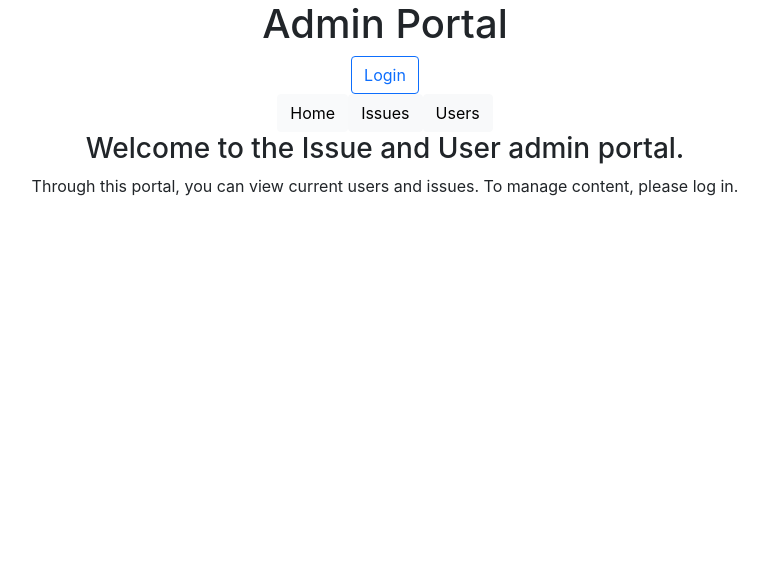
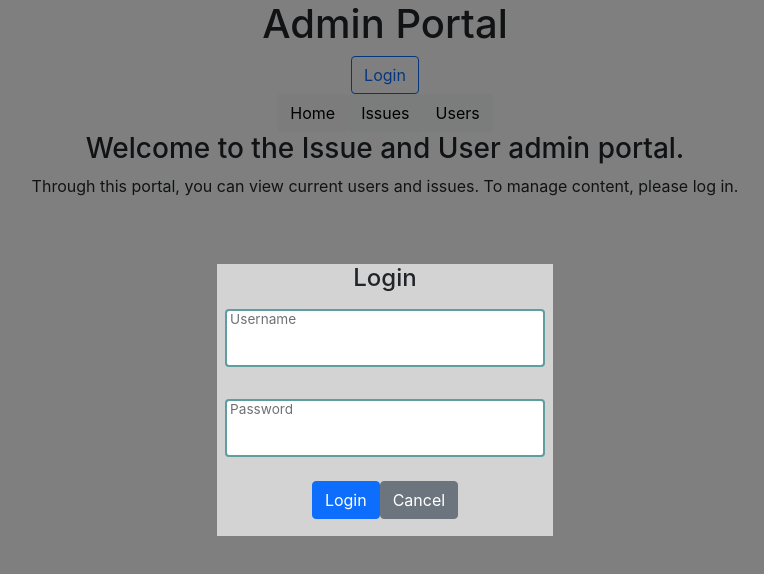
Before and after one commit to blondfro/issue-tracker, a React (Create React App) app: page / in a window 1280 px wide. Shown: the top 574 px of the page, without its empty margins (255-1019 px from the left). Built offline with nearby package versions, Linux system fonts and the light colour scheme.

Commit message:
updated the login feature to now check to see if the username and password entered are correct.

```diff
--- a/src/App.js
+++ b/src/App.js
@@ -8,18 +8,54 @@ import Users from "./components/users/Users";
 import {Route, Routes} from "react-router-dom";
 import Home from "./components/Home/Home";
 import Navbar from "./components/navbar/Navbar";
+import Login from "./components/login/Login";
+import {getAllUsers} from "./api/usersApi";
 
 function App() {
     const [ loginStatus, setLoginStatus ] = useState(false);
+    const [ showLogin, setShowLogin ] = useState(true)
+    const [ loggedInUser, setLoggedInUser ] = useState({
+        name: "",
+        role: "",
+    })
 
     const toggleLogin = () => {
-        setLoginStatus(!loginStatus);
+        if (loginStatus) {
+            setLoginStatus(false);
+            console.log("user logged out")
+        } else {
+           setShowLogin(true);
+        }
+
+    }
+
+    const handleLogin = async (user) => {
+        const users = await getAllUsers();
+
+        if (users.find(item =>
+            (item.user_name.toLowerCase() === user.name.toLowerCase() &&
+            item.password.toLowerCase() === user.password.toLowerCase())
+        )) {
+            console.log("user logged in");
+            setShowLogin(false);
+            setLoginStatus(true);
+        } else {
+            console.log("user not logged in");
+            setLoginStatus(false);
+        }
+
+    }
+
+    const handleCancel = () => {
+        setShowLogin(false);
+        setLoginStatus(false);
     }
 
   return (
     <div className="App">
         <Header loginStatus={loginStatus} handleClick={toggleLogin}/>
         <Navbar />
+        <Login showLogin={showLogin} handleLogin={handleLogin} cancel={handleCancel}/>
         <Routes>
             <Route path="/" exact element={<Home loginStatus={loginStatus}/>} />
             <Route path="/issues" element={<Issues loginStatus={loginStatus}/>}/>
--- a/src/api/usersApi.js
+++ b/src/api/usersApi.js
@@ -37,6 +37,8 @@ export const saveNewUser = (user) => {
     const newUser = {
         ...tempUser,
         user_name: userName,
+        role: "user",
+        password: "1234",
         email: `${userName}${EMAIL_ADDR.EMAIL}`,
         avatar: `${AVATAR_URL.START}${user.user_name}${AVATAR_URL.END}`,
         createdAt: Date.now(),
--- /dev/null
+++ b/src/components/login/Login.js
@@ -0,0 +1,93 @@
+import React, {useState} from 'react';
+
+import TextInputField from "../common/TextInputField";
+import Button from "../common/Button";
+
+import "./loginStyles.css";
+
+const Login = ({ showLogin, handleLogin, cancel }) => {
+    const [ user, setUser ] = useState({
+        name: "",
+        password: ""
+    });
+
+    const handleChange = (event) => {
+        event.preventDefault();
+        const { name, value } = event.target;
+        setUser((prevIssue) => (
+            {
+                ...prevIssue,
+                [name]: value
+            }
+        ))
+    }
+
+    const handleSubmit = (event) => {
+        event.preventDefault();
+        handleLogin(user)
+
+        setUser({
+            name: "",
+            password: ""
+        })
+    }
+
+    const handleCancel = (event) => {
+        event.preventDefault();
+        cancel();
+    }
+
+    return (
+        <>
+            {
+                !showLogin
+                    ? null
+                    :
+                    <div className="login-modal">
+                        <div className="d-flex justify-content-center text-center login-bkg">
+                            <div>
+                                <div>
+                                    <h4>Login</h4>
+                                </div>
+
+                                <form id="login-form">
+                                    <TextInputField
+                                        label="username_input"
+                                        name="name"
+                                        labelText="Username"
+                                        value={user.name}
+                                        onChange={handleChange}
+                                    />
+                                    <TextInputField
+                                        label="user_password_input"
+                                        name="password"
+                                        labelText="Password"
+                                        value={user.password}
+                                        onChange={handleChange}
+                                    />
+                                    <Button
+                                        cssId="submitBtn"
+                                        type="submit"
+                                        classes="btn btn-primary"
+                                        handleClick={e => handleSubmit(e)}
+                                        value="Login"
+                                    />
+                                    <Button
+                                        cssId="cancelBtn"
+                                        type="submit"
+                                        classes="btn btn-secondary"
+                                        handleClick={e => handleCancel(e)}
+                                        value="Cancel"
+                                    />
+                                </form>
+                            </div>
+                        </div>
+                    </div>
+            }
+
+        </>
+
+    );
+};
+
+export default Login;
--- /dev/null
+++ b/src/components/login/loginStyles.css
@@ -0,0 +1,17 @@
+.login-modal {
+    position: fixed;
+    left: 0;
+    top: 0;
+    right: 0;
+    bottom: 0;
+    background-color: rgba(0, 0, 0, 0.5);
+    display: flex;
+    align-items: center;
+    justify-content: center;
+    z-index: 0;
+}
+
+.login-bkg {
+    background-color: lightgrey;
+    height: 17rem;
+}
```
